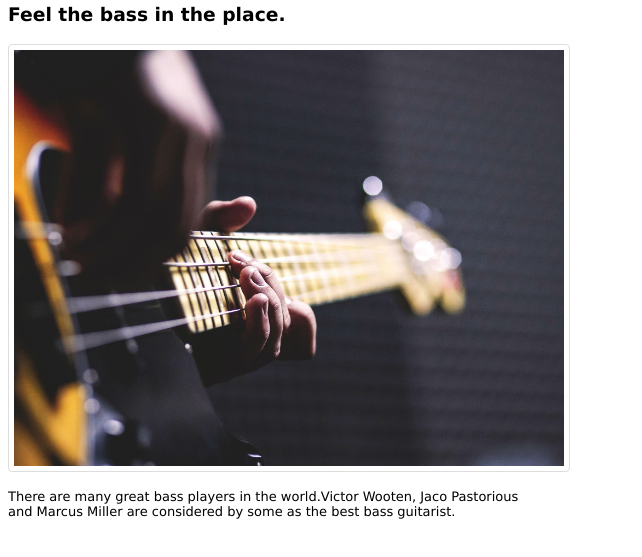
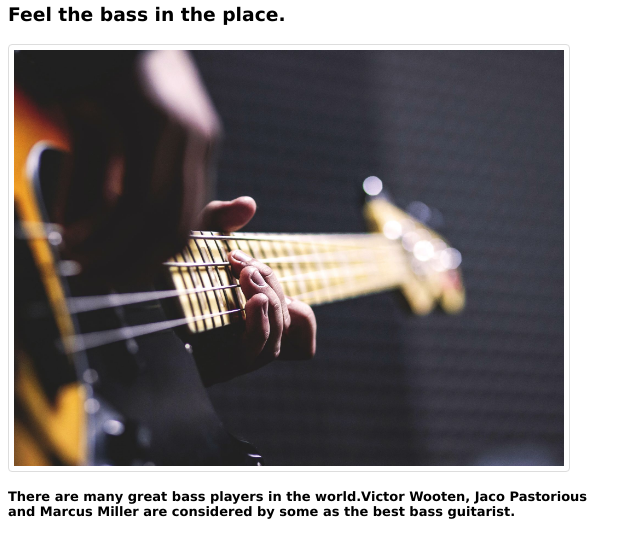
Before and after one commit to LewBow/Project5, a plain HTML site: page index.html in a window 1280 px wide. Shown: the part 131-688 px from the top of the page, without its empty margins (0-642 px from the left). Drawn offline with Linux system fonts and the light colour scheme.

Commit message:
bold text change of color

```diff
--- a/index.html
+++ b/index.html
@@ -22,7 +22,7 @@
     <img src="/pages/bass.jpg" alt="Bass Guitar">
   </div>
 
-    <p>There are many great bass players in the world.Victor Wooten, Jaco Pastorious<br> and Marcus Miller are considered by some as the best bass guitarist. </p>
+    <p><b>There are many great bass players in the world.Victor Wooten, Jaco Pastorious<br> and Marcus Miller are considered by some as the best bass guitarist. </p>
 </body>
 
 </html>
```
